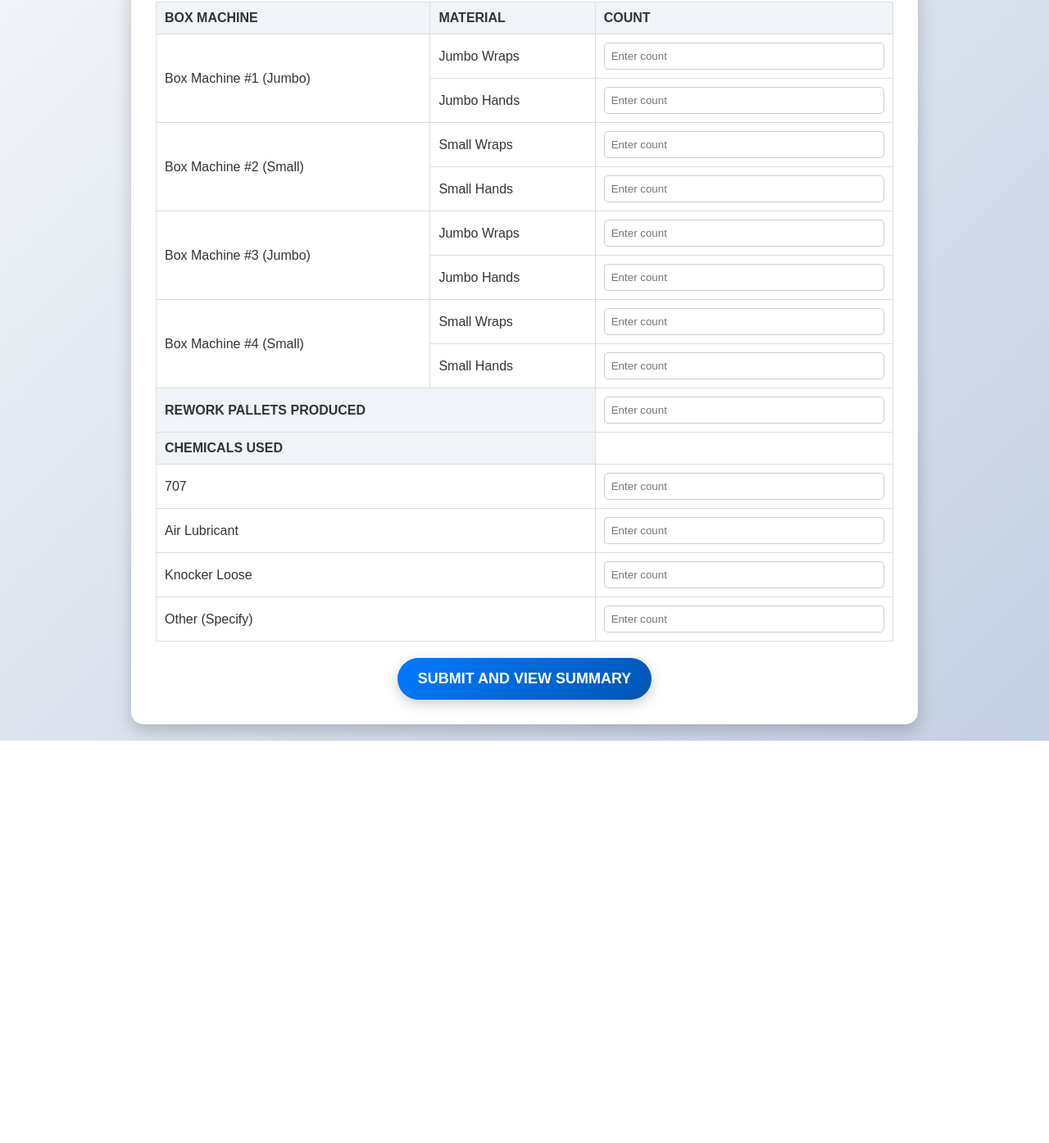
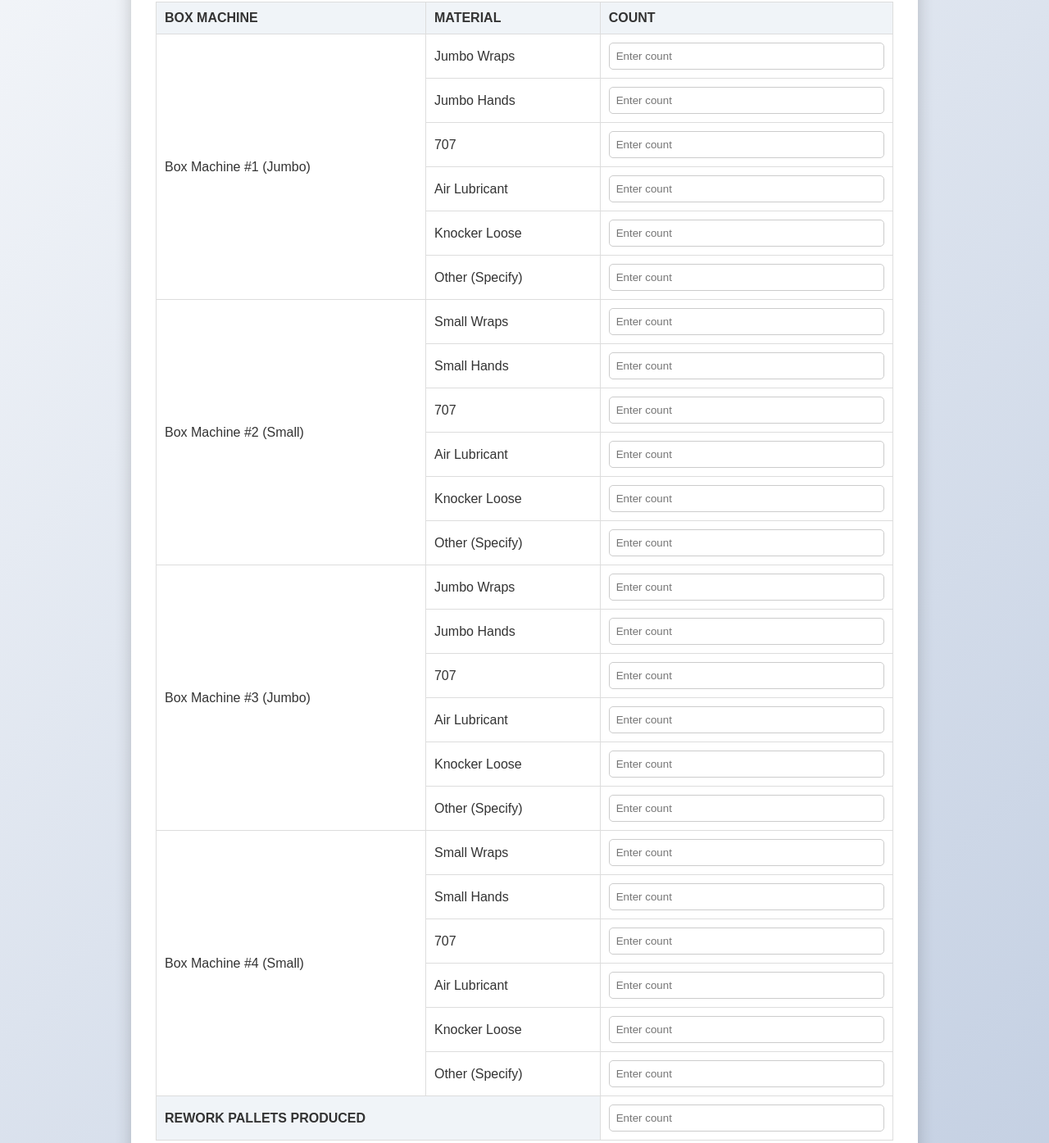
Before and after one commit to Fabrice-mukendi/Inventory-tracker, a plain HTML site: page index.html in a window 1280 px wide. Shown: the part 236-1631 px from the top of the page at 82% size. Before the commit the page ends 1140 px from the top, so only its background shows below. Drawn offline with Linux system fonts and the light colour scheme.

Commit message:
Update index.html

```diff
--- a/index.html
+++ b/index.html
@@ -103,25 +103,26 @@
                 const smallWraps = parseInt(document.getElementById(`small-wraps-${i}`).value) || 0;
                 const smallHands = parseInt(document.getElementById(`small-hands-${i}`).value) || 0;
 
+                const chemical707 = parseInt(document.getElementById(`chemical-707-${i}`).value) || 0;
+                const airLubricant = parseInt(document.getElementById(`air-lubricant-${i}`).value) || 0;
+                const knockerLoose = parseInt(document.getElementById(`knocker-loose-${i}`).value) || 0;
+                const otherChemical = parseInt(document.getElementById(`other-chemical-${i}`).value) || 0;
+
                 summary += `Box Machine #${i} (${machines[i]}):\n`;
                 summary += `- Jumbo Wraps: ${jumboWraps}\n`;
                 summary += `- Jumbo Hands: ${jumboHands}\n`;
                 summary += `- Small Wraps: ${smallWraps}\n`;
-                summary += `- Small Hands: ${smallHands}\n\n`;
+                summary += `- Small Hands: ${smallHands}\n`;
+                summary += `- Chemicals Used:\n`;
+                summary += `  - 707: ${chemical707}\n`;
+                summary += `  - Air Lubricant: ${airLubricant}\n`;
+                summary += `  - Knocker Loose: ${knockerLoose}\n`;
+                summary += `  - Other: ${otherChemical}\n\n`;
             }
 
             const reworkPallets = parseInt(document.getElementById('rework-pallets').value) || 0;
-            const chemical707 = parseInt(document.getElementById('chemical-707').value) || 0;
-            const airLubricant = parseInt(document.getElementById('air-lubricant').value) || 0;
-            const knockerLoose = parseInt(document.getElementById('knocker-loose').value) || 0;
-            const otherChemical = parseInt(document.getElementById('other-chemical').value) || 0;
 
             summary += `Rework Pallets Produced: ${reworkPallets}\n\n`;
-            summary += `Chemicals Used:\n`;
-            summary += `- 707: ${chemical707}\n`;
-            summary += `- Air Lubricant: ${airLubricant}\n`;
-            summary += `- Knocker Loose: ${knockerLoose}\n`;
-            summary += `- Other: ${otherChemical}\n`;
 
             alert(summary);
         }
@@ -146,7 +147,7 @@
                 <tbody>
                     <!-- Box Machine 1 -->
                     <tr>
-                        <td rowspan="2">Box Machine #1 (Jumbo)</td>
+                        <td rowspan="6">Box Machine #1 (Jumbo)</td>
                         <td>Jumbo Wraps</td>
                         <td><input type="number" id="jumbo-wraps-1" placeholder="Enter count"></td>
                     </tr>
@@ -154,10 +155,26 @@
                         <td>Jumbo Hands</td>
                         <td><input type="number" id="jumbo-hands-1" placeholder="Enter count"></td>
                     </tr>
+                    <tr>
+                        <td>707</td>
+                        <td><input type="number" id="chemical-707-1" placeholder="Enter count"></td>
+                    </tr>
+                    <tr>
+                        <td>Air Lubricant</td>
+                        <td><input type="number" id="air-lubricant-1" placeholder="Enter count"></td>
+                    </tr>
+                    <tr>
+                        <td>Knocker Loose</td>
+                        <td><input type="number" id="knocker-loose-1" placeholder="Enter count"></td>
+                    </tr>
+                    <tr>
+                        <td>Other (Specify)</td>
+                        <td><input type="number" id="other-chemical-1" placeholder="Enter count"></td>
+                    </tr>
 
                     <!-- Box Machine 2 -->
                     <tr>
-                        <td rowspan="2">Box Machine #2 (Small)</td>
+                        <td rowspan="6">Box Machine #2 (Small)</td>
                         <td>Small Wraps</td>
                         <td><input type="number" id="small-wraps-2" placeholder="Enter count"></td>
                     </tr>
@@ -165,10 +182,26 @@
                         <td>Small Hands</td>
                         <td><input type="number" id="small-hands-2" placeholder="Enter count"></td>
                     </tr>
+                    <tr>
+                        <td>707</td>
+                        <td><input type="number" id="chemical-707-2" placeholder="Enter count"></td>
+                    </tr>
+                    <tr>
+                        <td>Air Lubricant</td>
+                        <td><input type="number" id="air-lubricant-2" placeholder="Enter count"></td>
+                    </tr>
+                    <tr>
+                        <td>Knocker Loose</td>
+                        <td><input type="number" id="knocker-loose-2" placeholder="Enter count"></td>
+                    </tr>
+                    <tr>
+                        <td>Other (Specify)</td>
+                        <td><input type="number" id="other-chemical-2" placeholder="Enter count"></td>
+                    </tr>
 
                     <!-- Box Machine 3 -->
                     <tr>
-                        <td rowspan="2">Box Machine #3 (Jumbo)</td>
+                        <td rowspan="6">Box Machine #3 (Jumbo)</td>
                         <td>Jumbo Wraps</td>
                         <td><input type="number" id="jumbo-wraps-3" placeholder="Enter count"></td>
                     </tr>
@@ -176,10 +209,26 @@
                         <td>Jumbo Hands</td>
                         <td><input type="number" id="jumbo-hands-3" placeholder="Enter count"></td>
                     </tr>
+                    <tr>
+                        <td>707</td>
+                        <td><input type="number" id="chemical-707-3" placeholder="Enter count"></td>
+                    </tr>
+                    <tr>
+                        <td>Air Lubricant</td>
+                        <td><input type="number" id="air-lubricant-3" placeholder="Enter count"></td>
+                    </tr>
+                    <tr>
+                        <td>Knocker Loose</td>
+                        <td><input type="number" id="knocker-loose-3" placeholder="Enter count"></td>
+                    </tr>
+                    <tr>
+                        <td>Other (Specify)</td>
+                        <td><input type="number" id="other-chemical-3" placeholder="Enter count"></td>
+                    </tr>
 
                     <!-- Box Machine 4 -->
                     <tr>
-                        <td rowspan="2">Box Machine #4 (Small)</td>
+                        <td rowspan="6">Box Machine #4 (Small)</td>
                         <td>Small Wraps</td>
                         <td><input type="number" id="small-wraps-4" placeholder="Enter count"></td>
                     </tr>
@@ -187,31 +236,27 @@
                         <td>Small Hands</td>
                         <td><input type="number" id="small-hands-4" placeholder="Enter count"></td>
                     </tr>
+                    <tr>
+                        <td>707</td>
+                        <td><input type="number" id="chemical-707-4" placeholder="Enter count"></td>
+                    </tr>
+                    <tr>
+                        <td>Air Lubricant</td>
+                        <td><input type="number" id="air-lubricant-4" placeholder="Enter count"></td>
+                    </tr>
+                    <tr>
+                        <td>Knocker Loose</td>
+                        <td><input type="number" id="knocker-loose-4" placeholder="Enter count"></td>
+                    </tr>
+                    <tr>
+                        <td>Other (Specify)</td>
+                        <td><input type="number" id="other-chemical-4" placeholder="Enter count"></td>
+                    </tr>
 
-                    <!-- Other Details -->
+                    <!-- Rework Pallets -->
                     <tr>
                         <th colspan="2">Rework Pallets Produced</th>
                         <td><input type="number" id="rework-pallets" placeholder="Enter count"></td>
-                    </tr>
-                    <tr>
-                        <th colspan="2">Chemicals Used</th>
-                        <td></td>
-                    </tr>
-                    <tr>
-                        <td colspan="2">707</td>
-                        <td><input type="number" id="chemical-707" placeholder="Enter count"></td>
-                    </tr>
-                    <tr>
-                        <td colspan="2">Air Lubricant</td>
-                        <td><input type="number" id="air-lubricant" placeholder="Enter count"></td>
-                    </tr>
-                    <tr>
-                        <td colspan="2">Knocker Loose</td>
-                        <td><input type="number" id="knocker-loose" placeholder="Enter count"></td>
-                    </tr>
-                    <tr>
-                        <td colspan="2">Other (Specify)</td>
-                        <td><input type="number" id="other-chemical" placeholder="Enter count"></td>
                     </tr>
                 </tbody>
             </table>
```
